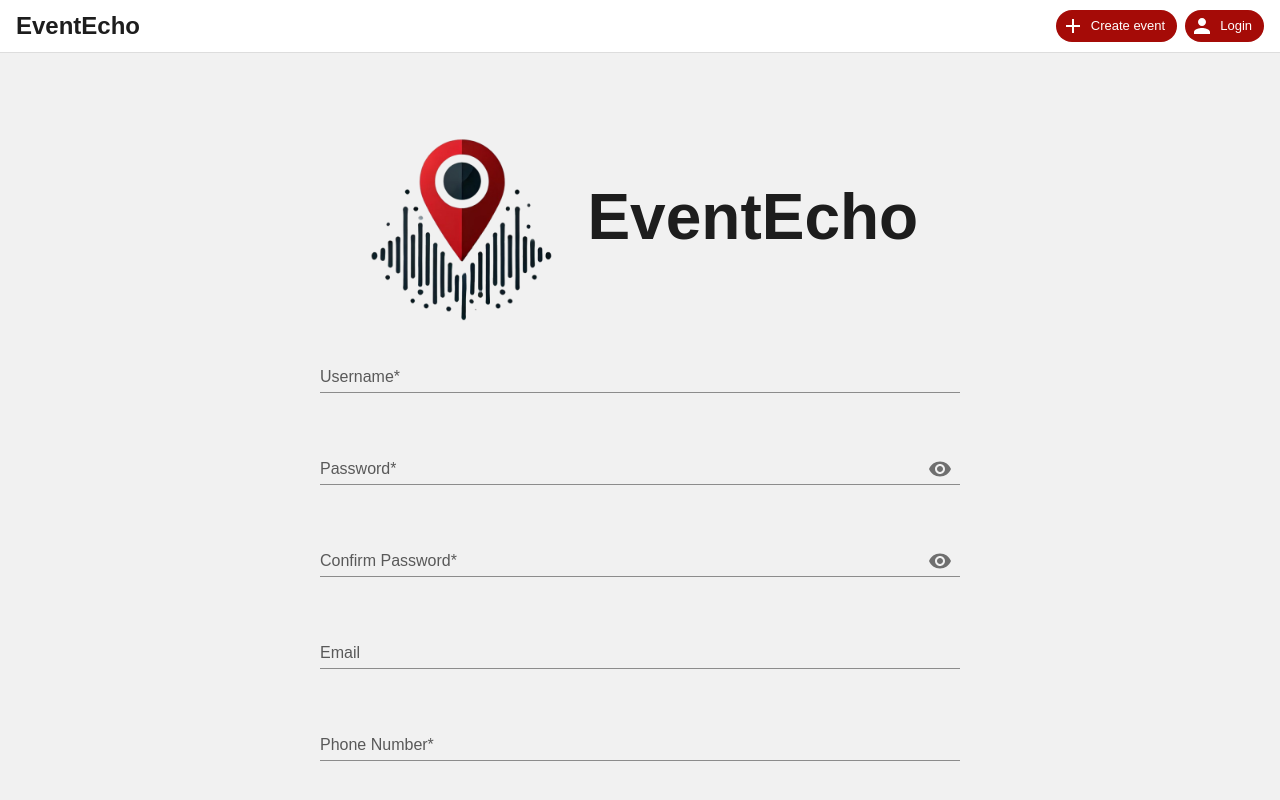
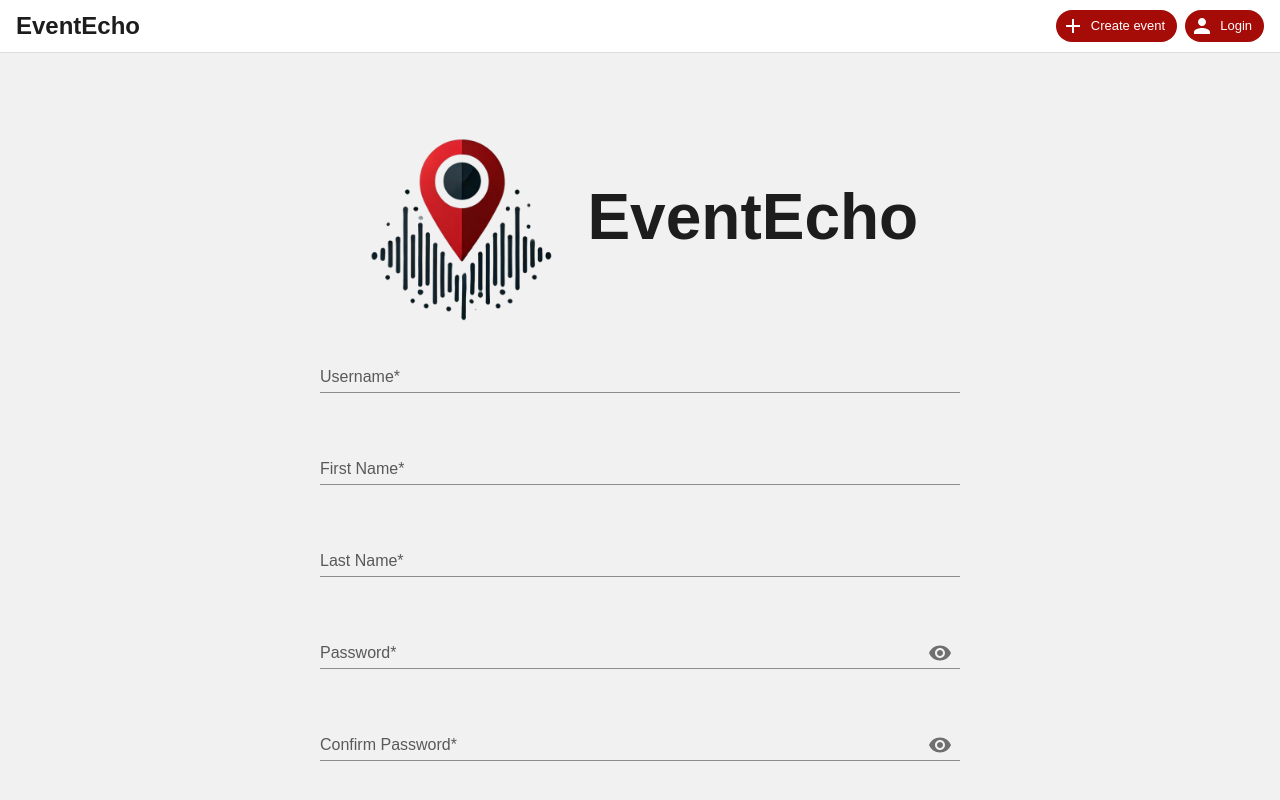
Before and after one commit to Winsthai/EventEcho, a React app in the folder client/: page /signUp in a window 1280 px wide. Shown: the top 800 px of the page. Built offline with nearby package versions, Linux system fonts and the light colour scheme; the HTML template or start-up script is replaced by a standard one.

Commit message:
fix: adjusted backend to accomodate for db changes

```diff
--- a/client/src/Components/SignUpPage/SignUpPage.jsx
+++ b/client/src/Components/SignUpPage/SignUpPage.jsx
@@ -24,6 +24,8 @@ const SignUpPage = () => {
     const [phonenum, setPhonenum] = useState("");
     const [password, setPassword] = useState("");
     const [confirmPassword, setConfirmPassword] = useState("");
+    const [firstname, setFirstname] = useState("");
+    const [lastname, setLastname] = useState("");
     const [error, setError] = useState(false);
     const [formError, setFormError] = useState("");
 
@@ -56,7 +58,7 @@ const SignUpPage = () => {
     };
 
     const handleCreateAccount = async () => {
-        if (!username || !phonenum || !password || !confirmPassword) {
+        if (!username || !phonenum || !password || !confirmPassword || !firstname || !lastname) {
           console.log(`username: ${username}, password: ${password}, phonenum: ${phonenum}, confirm: ${confirmPassword}`);
           setFormError("Please fill out all required fields.");
           return;
@@ -77,6 +79,8 @@ const SignUpPage = () => {
               },
               body: JSON.stringify({
                 username,
+                firstname,
+                lastname,
                 email,
                 phonenum,
                 password,
@@ -125,6 +129,18 @@ const SignUpPage = () => {
                         variant="standard"
                         value={username}
                         onChange={(e) => setUsername(e.target.value)}  />
+
+                        <TextField
+                        label="First Name*"
+                        variant="standard"
+                        value={firstname}
+                        onChange={(e) => setFirstname(e.target.value)}  />
+
+                        <TextField
+                        label="Last Name*"
+                        variant="standard"
+                        value={lastname}
+                        onChange={(e) => setLastname(e.target.value)}  />
 
                         <PasswordBox label="Password*" onChange={handlePasswordChange} />
                         <PasswordBox label="Confirm Password*" onChange={handleConfirmPasswordChange} />
@@ -187,6 +203,18 @@ const SignUpPage = () => {
                         value={username}
                         onChange={(e) => setUsername(e.target.value)}  />
 
+                        <TextField
+                        label="First Name*"
+                        variant="standard"
+                        value={firstname}
+                        onChange={(e) => setFirstname(e.target.value)}  />
+
+                        <TextField
+                        label="Last Name*"
+                        variant="standard"
+                        value={lastname}
+                        onChange={(e) => setLastname(e.target.value)}  />
+
                         <PasswordBox label="Password*" onChange={handlePasswordChange} />
                         <PasswordBox label="Confirm Password*" onChange={handleConfirmPasswordChange} />
                         <TextField
```
Also changed, not shown: 1 other file (tests, documents, lock files or other folders).
